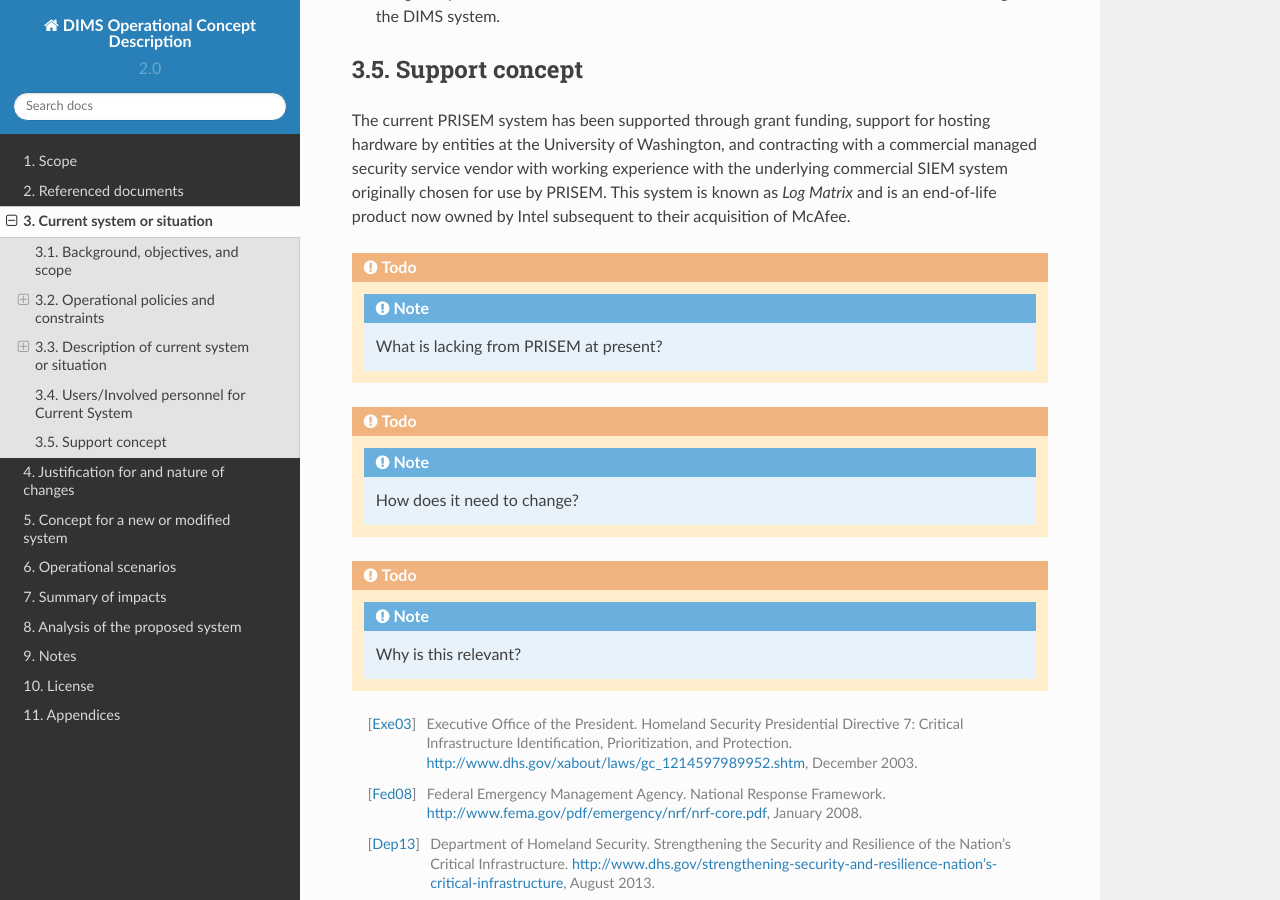
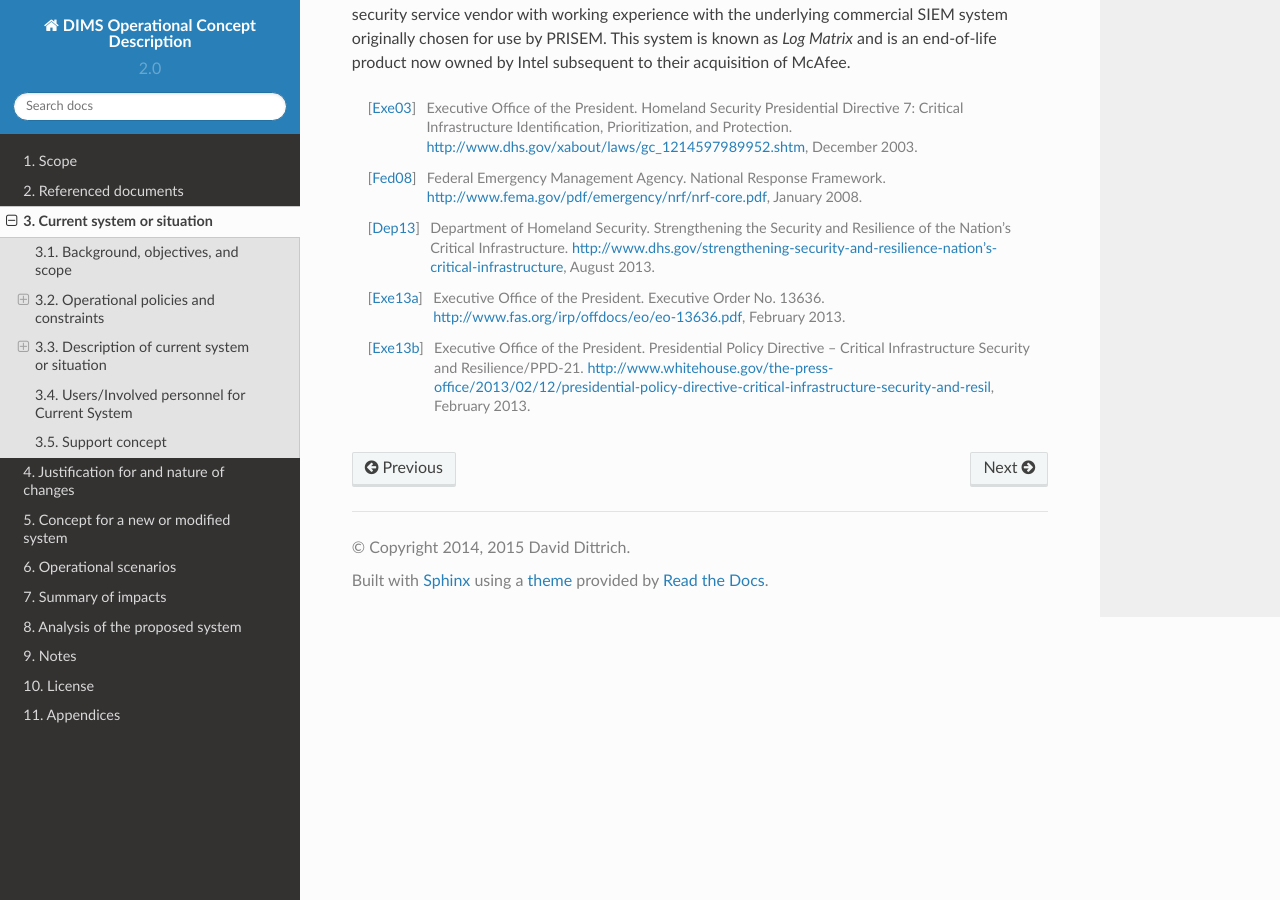
Before and after one commit to uw-dims/dims-ocd, a Sphinx documentation site: the page built from source/currentsystem.rst, in a window 1280 px wide and 900 px high, scrolled down 6918 px. Built offline with Sphinx 7.4.7 and the Read the Docs theme 2.0.0, drawn with Linux system fonts in a browser that asks for light colours; some of the changed text lies outside the part shown.

Commit message:
Remove obsolete todo blocks

```diff
--- a/source/currentsystem.rst
+++ b/source/currentsystem.rst
@@ -393,36 +383,6 @@ the underlying commercial SIEM system originally chosen for use by PRISEM.
 This system is known as `Log Matrix` and is an end-of-life product now owned by
 Intel subsequent to their acquisition of McAfee.
 
-.. todo::
-
-   .. note::
-
-        What is lacking from PRISEM at present?
-
-   ..
-
-..
-
-.. todo::
-
-    .. note::
-
-        How does it need to change?
-
-    ..
-
-..
-
-
-.. todo::
-
-    .. note::
-
-        Why is this relevant?
-
-    ..
-
-..
 
 .. [Exe03] Executive Office of the President. Homeland Security Presidential Directive 7: Critical Infrastructure Identification, Prioritization, and Protection. http://www.dhs.gov/xabout/laws/gc_1214597989952.shtm, December 2003.
 .. [Fed08] Federal Emergency Management Agency. National Response Framework. http://www.fema.gov/pdf/emergency/nrf/nrf-core.pdf, January 2008.
```
Also changed, not shown: other parts of source/currentsystem.rst (+0 -10 lines).
